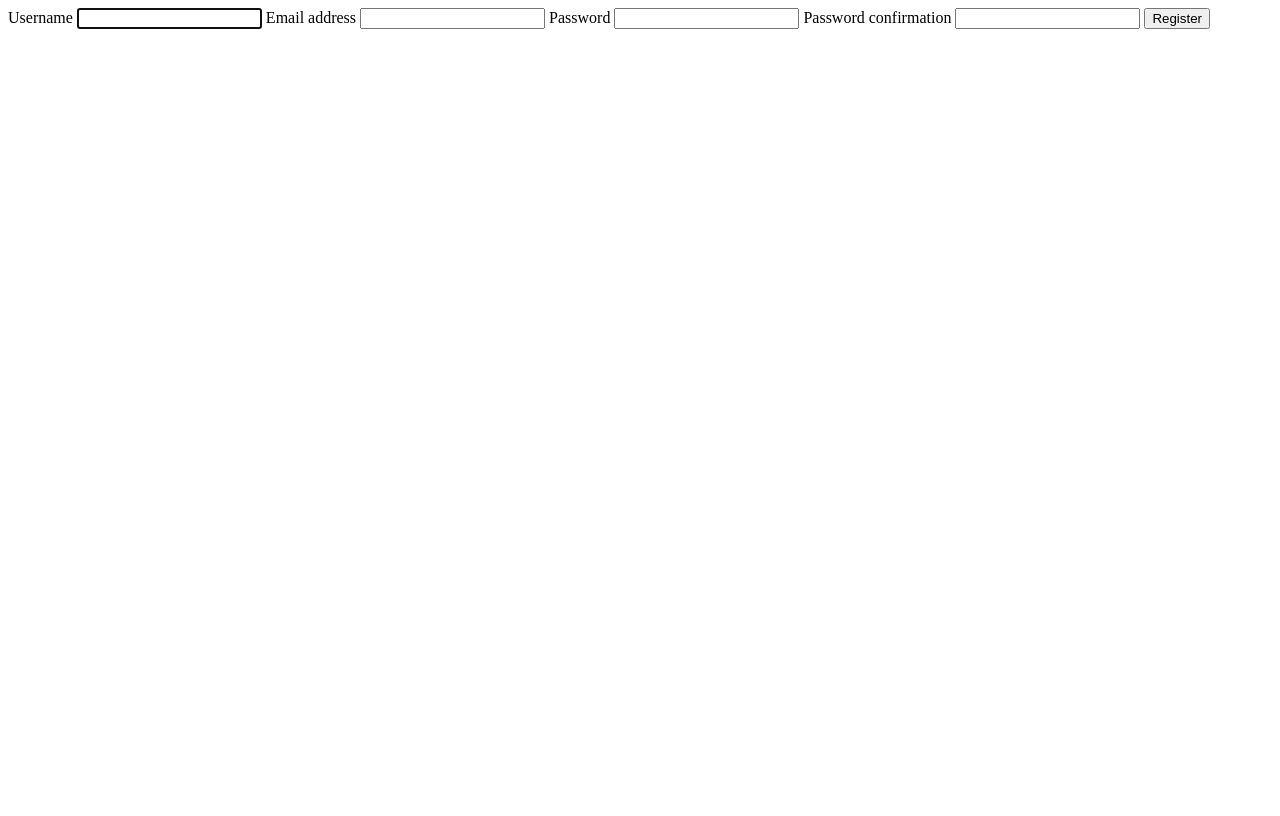
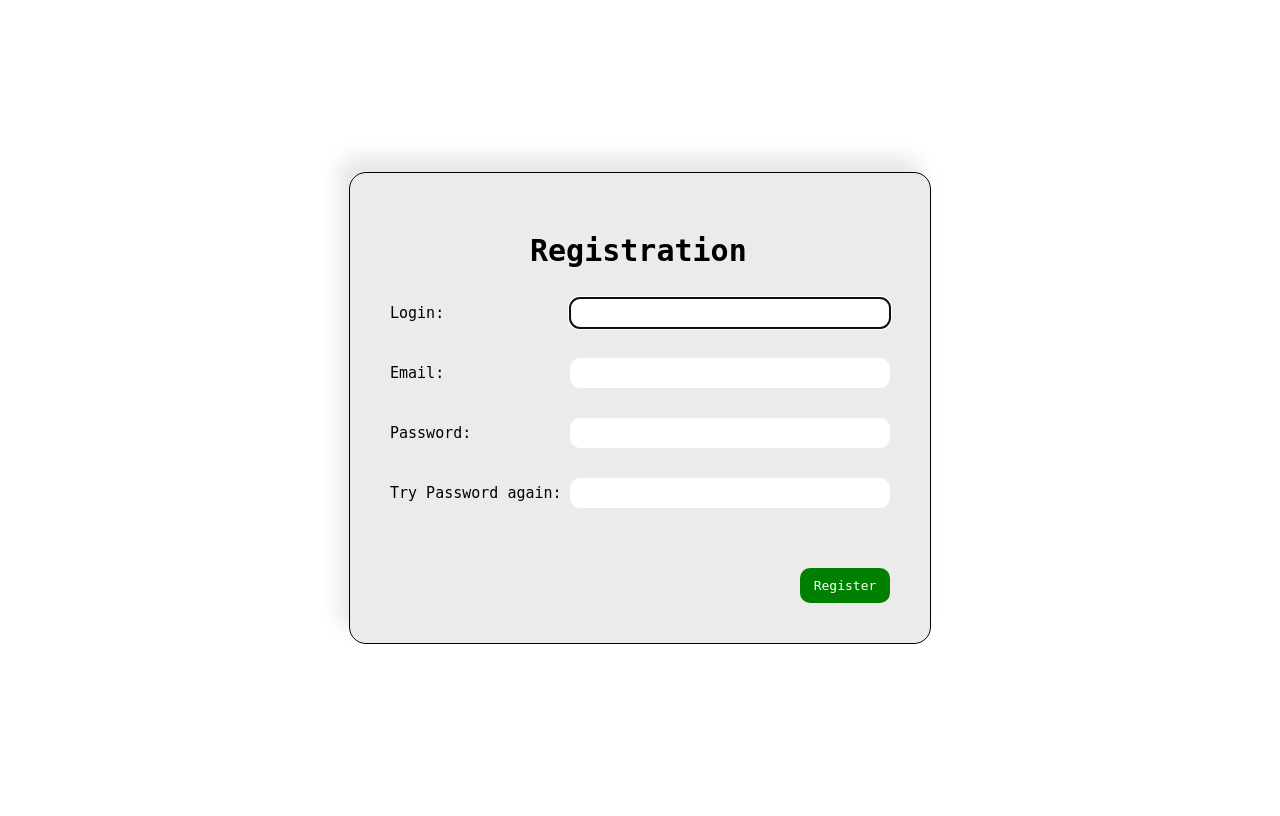
Before and after one commit to abzalkabdul/coffee-shop, a Django app: page /registration/ in a window 1280 px wide. Before the commit the page ends 29 px from the top, so only its background shows below. Run offline with Django 5.2, Linux system fonts and the light colour scheme.

Commit message:
fix registration

```diff
--- a/coffee_shop/urls.py
+++ b/coffee_shop/urls.py
@@ -9,4 +9,6 @@ urlpatterns = [
     path('core/', include('core.urls')),
     path('login/', views.user_login, name='login'),
     path('registration/', views.user_registration, name='registration'),
-] + static(settings.MEDIA_URL, document_root = settings.MEDIA_ROOT)
+]
+
+urlpatterns += static(settings.MEDIA_URL, document_root = settings.MEDIA_ROOT)
--- a/core/forms.py
+++ b/core/forms.py
@@ -1,8 +1,15 @@
 from django.contrib.auth.models import User
 from django.contrib.auth.forms import UserCreationForm
+from django.forms import PasswordInput
+from django import forms
 
 
 class CreateUserForm(UserCreationForm):
+    username = forms.CharField(label="Login", widget=forms.TextInput(attrs={'class': 'form-input'}))
+    email = forms.CharField(label='Email', widget=forms.EmailInput(attrs={'class': 'form-input'}))
+    password1 = forms.CharField(label='Password', widget=forms.PasswordInput(attrs={'class': 'form-input'}))
+    password2 = forms.CharField(label='Try Password again', widget=forms.PasswordInput(attrs={'class': 'form-input'}))
+
     class Meta:
         model = User
         fields = ['username', 'email', 'password1', 'password2']
--- a/core/static/style.css
+++ b/core/static/style.css
@@ -62,7 +62,6 @@ a{
     width: 85px;
     height: 35px;
     background-color: black;
-    color: white;
     font-weight: bold;
     font-size: 12px;
     margin-right: 20px;
@@ -70,3 +69,6 @@ a{
     border: 1px solid black;
     cursor: pointer;
 }
+#join_now a{
+    color: white;
+}
--- a/core/views.py
+++ b/core/views.py
@@ -1,8 +1,9 @@
 from django.views import generic
 from django.shortcuts import render
 from .models import Drinks, Food
-from django.shortcuts import render
+from django.shortcuts import render, redirect
 from django.contrib.auth.forms import UserCreationForm
+from django.contrib import messages
 
 from .forms import CreateUserForm
 
@@ -13,6 +14,10 @@ def user_registration(request):
         form = CreateUserForm(request.POST)
         if form.is_valid():
             form.save()
+            user = form.cleaned_data.get('username')
+            messages.success(request, f'Account for {user} was created! ')
+
+            return redirect('login')
 
     return render(request, 'user_registration.html', context={'form': form})
 
--- a/templates/base.html
+++ b/templates/base.html
@@ -8,7 +8,7 @@
 </head>
 <body>
 
-    <link rel="stylesheet" href="{% static 'style.css' %}?v=2">
+    <link rel="stylesheet" href="{% static 'style.css' %}?v=3">
 
     <nav class="top-bars">
         <div class="left_bar">
@@ -22,8 +22,8 @@
 
         <div class="right_bar">
             <p>📍 Find a store</p>
-            <button id="sign_in">Sign in</button>
-            <button id="join_now">Join Now</button>
+            <button id="sign_in"><a href="{% url 'login'%}">Sign in</a></button>
+            <button id="join_now"><a href="{% url 'registration'%}">Join Now</a></button>
         </div>
     </nav>
 
--- a/templates/user_login.html
+++ b/templates/user_login.html
@@ -0,0 +1,3 @@
+{% for message in messages %}
+<p>{{message}}</p>
+{% endfor %}
--- a/templates/user_registration.html
+++ b/templates/user_registration.html
@@ -1,16 +1,88 @@
-<form method="POST" action="">
-    {% csrf_token %}
-    {{form.username.label}}
-    {{form.username}}
+<!DOCTYPE html>
+<html lang="en">
+<head>
+    <meta charset="UTF-8">
+    <meta name="viewport" content="width=device-width, initial-scale=1.0">
+    <title>Document</title>
+    <style>
+        body{
+            display: flex;
+            justify-content: center;
+            align-items: center;
+            height: 100vh;
 
-    {{form.email.label}}
-    {{form.email}}
+        }
+        .form-container{
+            width: 90%;
+            max-width: 500px;
+            background-color: rgba(237, 233, 233, 0.948);
+            border: 1px solid #000;
+            border-radius: 17px;
+            padding: 40px;
+            box-shadow: -10px -15px 20px rgb(0, 0, 0, 0.1);
+            font-size: 15px;
+            font-family: monospace;
+        }
+        .form-container h1{
+            padding-left: 140px;
+            margin-bottom: 30px;
+        }
+        .form-inputs{
+            font-family: monospace;
+        }
+        .form-inputs p{
+            display: flex;
+            align-items: center;
+        }
+        .form-inputs label{
+            width: 180px;
+            line-height: 2;
+            text-align: left;
+        }
+        .form-inputs input{
+            flex: 1;
+            padding: 5px;
+            border: none;
+            border-radius: 10px;
+            height: 20px;
+        }
+        .form-inputs button{
+            width: 90px;
+            height: 35px;
+            background-color: green;
+            color: #fff;
+            border: none;
+            border-radius: 10px;
+            float: right;
+            margin-top: 30px;
+            font-size: 13px;
+            font-family: monospace;
+        }
+        .form-error{
+            list-style-type: none;
+            color: #FF0000;
+        }
 
-    {{form.password1.label}}
-    {{form.password1}}
-
-    {{form.password2.label}}
-    {{form.password2}}
-
-    <button type="submit">Register</button>
-</form>
+    </style>
+</head>
+<body>
+    <div class="form-container">
+        <h1>Registration</h1>
+        <form method="POST" action=".">
+            {% csrf_token %}
+            <div class="form-inputs">
+                {% for f in form %}
+                    <p>
+                        <label class="form-label" for="{{f.id_for_label}}">{{ f.label }}:</label>
+                        {{f}}
+                        <div class="form-error">
+                            {{ f.errors }}
+                        </div>
+                    </p>
+                {% endfor %}
+                <button type="submit">Register</button>
+            </div>
+        </form>
+    </div>
+</body>
+</html>
```
Also changed, not shown: db.sqlite3.
